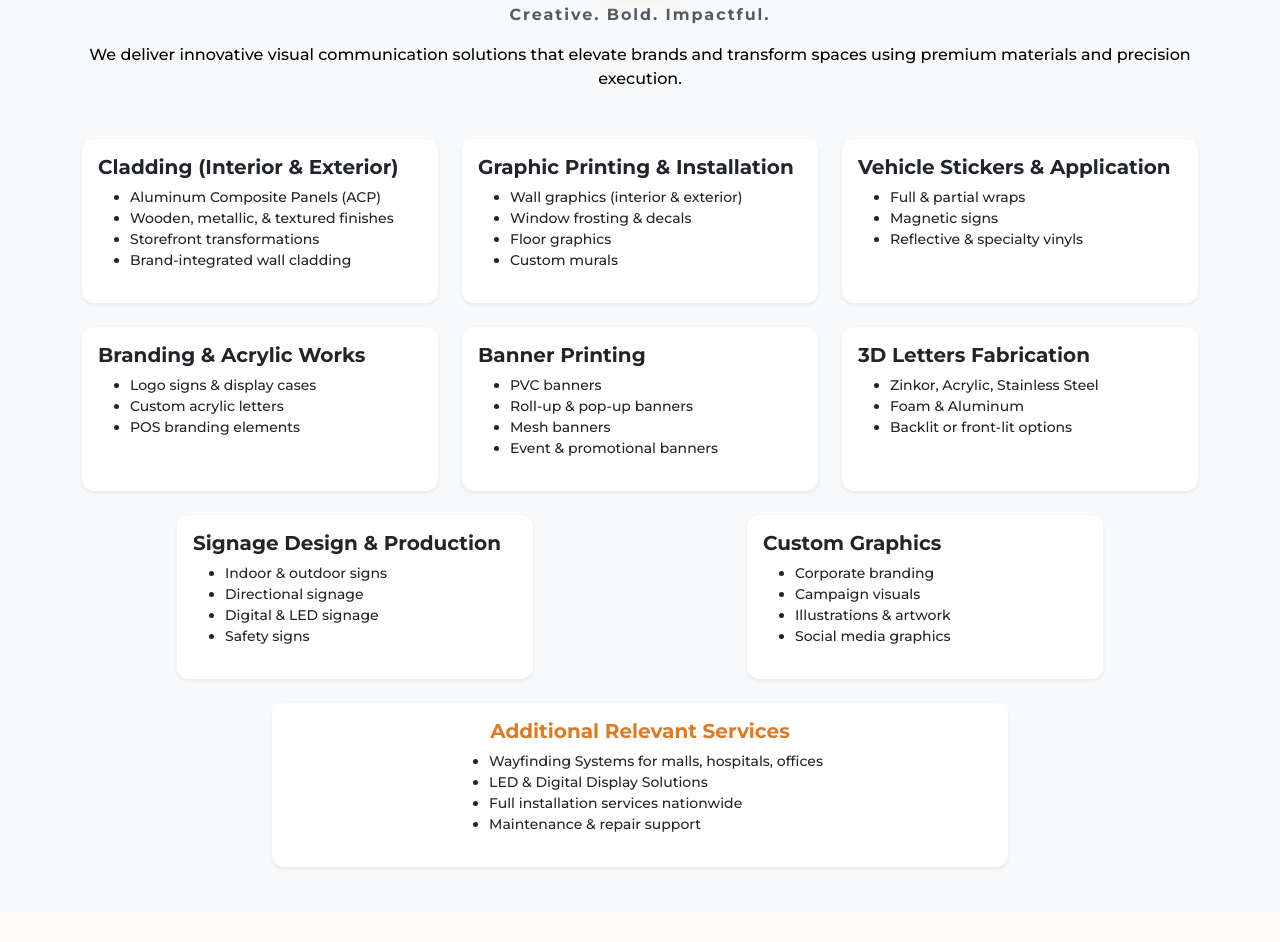
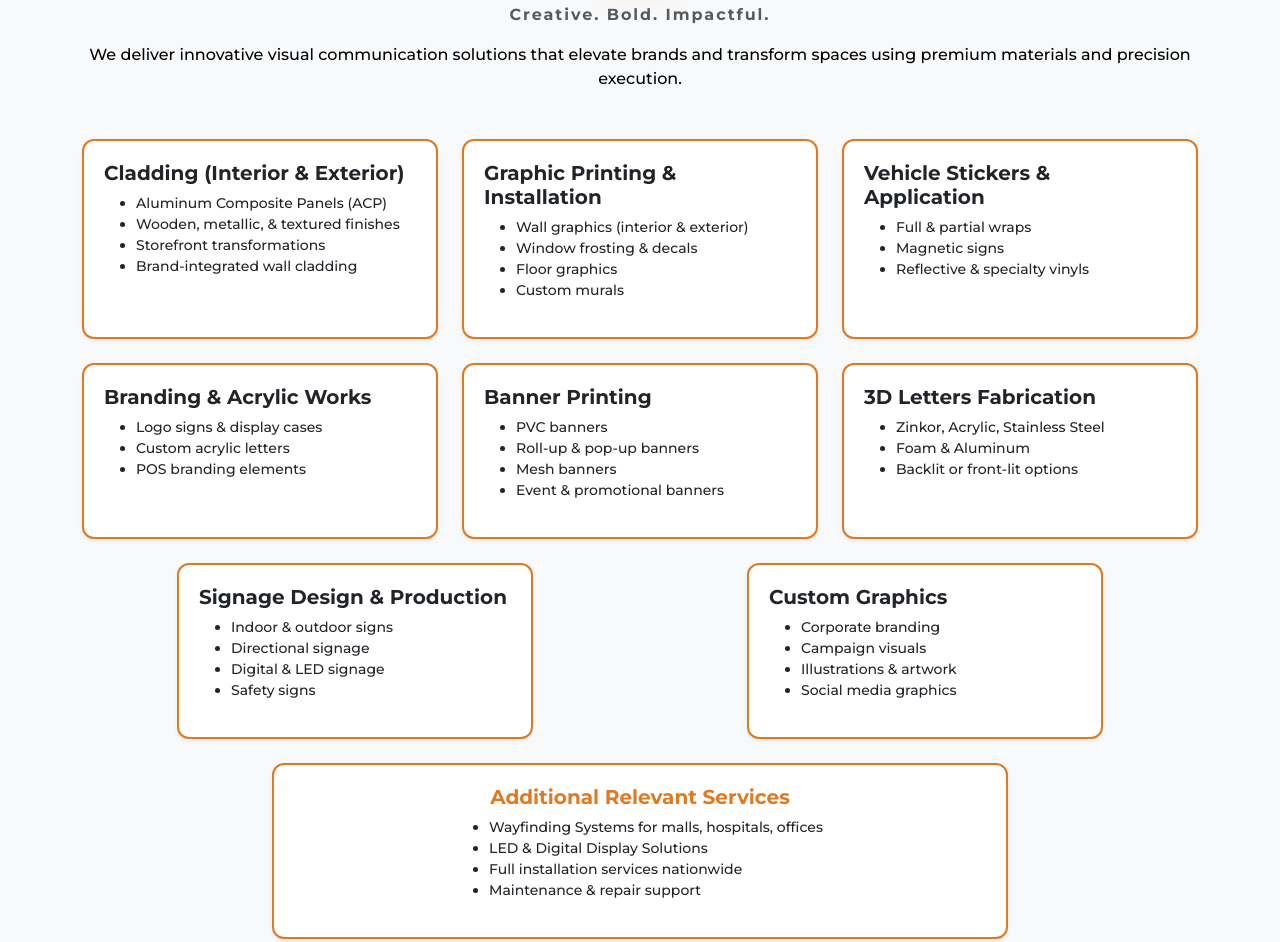
Before and after one commit to shadabahmed786/MasterPieces, a plain HTML site: page index.html in a window 1280 px wide. Shown: the part 1835-2777 px from the top of the page. Drawn offline with nearby package versions, Linux system fonts and the light colour scheme.

Commit message:
Border of cards are added

```diff
--- a/index.html
+++ b/index.html
@@ -610,11 +610,26 @@
       <p>We deliver innovative visual communication solutions that elevate brands and transform spaces using premium materials and precision execution.</p>
     </div>
 
+    <style>
+      /* orange border for service cards */
+      #services .card.card-orange {
+        border: 2px solid var(--brand-orange);
+        border-radius: 12px;
+        transition: transform .28s ease, box-shadow .28s ease, border-color .18s ease;
+      }
+      #services .card.card-orange:hover {
+        transform: translateY(-6px);
+        box-shadow: 0 18px 38px rgba(225,121,33,0.08);
+      }
+      /* keep inner body padding consistent */
+      #services .card.card-orange .card-body { padding: 1.25rem; }
+    </style>
+
     <div class="row g-4">
 
       <!-- 1. Cladding -->
       <div class="col-md-6 col-lg-4">
-        <div class="card h-100 shadow-sm border-0">
+        <div class="card h-100 shadow-sm card-orange">
           <div class="card-body">
             <h5 class="card-title fw-bold">Cladding (Interior & Exterior)</h5>
             <ul class="small">
@@ -629,7 +644,7 @@
 
       <!-- 2. Graphic Printing & Installation -->
       <div class="col-md-6 col-lg-4">
-        <div class="card h-100 shadow-sm border-0">
+        <div class="card h-100 shadow-sm card-orange">
           <div class="card-body">
             <h5 class="card-title fw-bold">Graphic Printing & Installation</h5>
             <ul class="small">
@@ -644,7 +659,7 @@
 
       <!-- 3. Vehicle Stickers -->
       <div class="col-md-6 col-lg-4">
-        <div class="card h-100 shadow-sm border-0">
+        <div class="card h-100 shadow-sm card-orange">
           <div class="card-body">
             <h5 class="card-title fw-bold">Vehicle Stickers & Application</h5>
             <ul class="small">
@@ -658,7 +673,7 @@
 
       <!-- 4. Branding & Acrylic Works -->
       <div class="col-md-6 col-lg-4">
-        <div class="card h-100 shadow-sm border-0">
+        <div class="card h-100 shadow-sm card-orange">
           <div class="card-body">
             <h5 class="card-title fw-bold">Branding & Acrylic Works</h5>
             <ul class="small">
@@ -672,7 +687,7 @@
 
       <!-- 5. Banner Printing -->
       <div class="col-md-6 col-lg-4">
-        <div class="card h-100 shadow-sm border-0">
+        <div class="card h-100 shadow-sm card-orange">
           <div class="card-body">
             <h5 class="card-title fw-bold">Banner Printing</h5>
             <ul class="small">
@@ -687,7 +702,7 @@
 
       <!-- 6. 3D Letters Fabrication -->
       <div class="col-md-6 col-lg-4">
-        <div class="card h-100 shadow-sm border-0">
+        <div class="card h-100 shadow-sm card-orange">
           <div class="card-body">
             <h5 class="card-title fw-bold">3D Letters Fabrication</h5>
             <ul class="small">
@@ -700,7 +715,7 @@
       </div>
     <!-- 7. Signage Design & Production -->
     <div class="col-md-6 col-lg-4 offset-lg-2 mx-auto">
-      <div class="card h-100 shadow-sm border-0">
+      <div class="card h-100 shadow-sm card-orange">
         <div class="card-body">
         <h5 class="card-title fw-bold">Signage Design & Production</h5>
         <ul class="small">
@@ -715,7 +730,7 @@
 
     <!-- 8. Custom Graphics -->
     <div class="col-md-6 col-lg-4 mx-auto">
-      <div class="card h-100 shadow-sm border-0">
+      <div class="card h-100 shadow-sm card-orange">
         <div class="card-body">
         <h5 class="card-title fw-bold">Custom Graphics</h5>
         <ul class="small">
@@ -730,7 +745,7 @@
 
     <!-- Additional Services -->
     <div class="col-lg-8 col-md-12 mx-auto">
-      <div class="card h-100 shadow-sm border-0">
+      <div class="card h-100 shadow-sm card-orange">
         <div class="card-body text-center">
         <h5 class="card-title fw-bold" style="color:var(--brand-orange); font-weight:700; font-size:20px;">Additional Relevant Services</h5>
         <ul class="small d-inline-block text-start" style="max-width:520px;">
```
